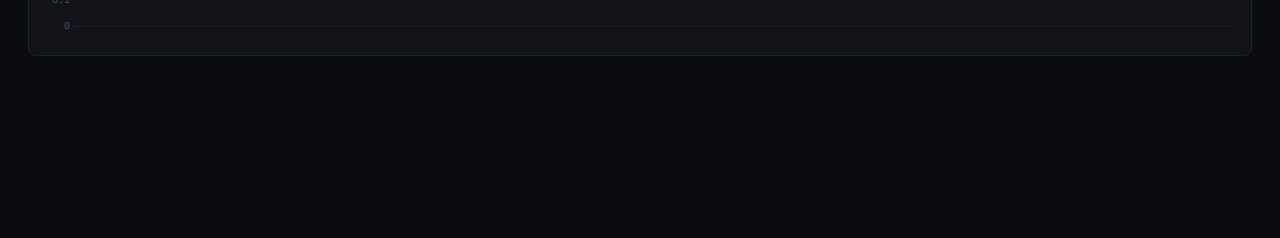
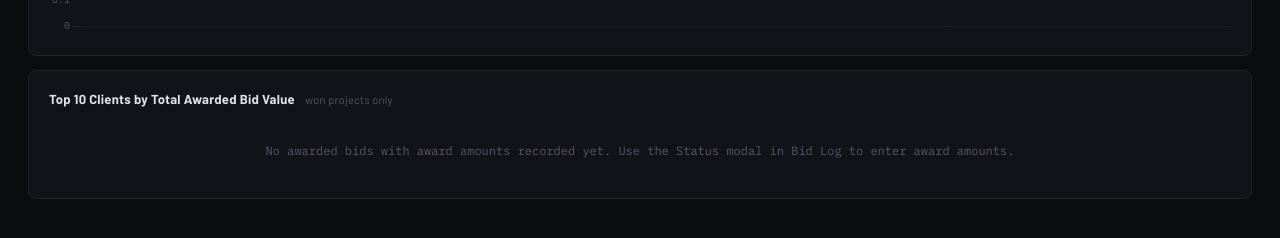
Before and after one commit to LoganAsh/LRE-Dashboard, a React (Vite) app: page / in a window 1280 px wide. Both pictures are taken after a click on the button "CLIENTS". Shown: the part 512-750 px from the top of the page. Built offline with nearby package versions, Linux system fonts and the light colour scheme; no server answers; the database is empty.

Commit message:
Clients tab: add Top 10 Clients by Total Awarded Bid Value chart

```diff
--- a/src/Clients.jsx
+++ b/src/Clients.jsx
@@ -7,10 +7,30 @@ export default function Clients({ bids }) {
   const clients = useTopClients(bids, 10);
   const maxVal = clients[0]?.total ?? 1;
 
-  // Sort by count descending for the bottom chart
+  // Sort by count descending for the count chart
   const clientsByCount = useMemo(() =>
     [...clients].sort((a, b) => b.count - a.count),
   [clients]);
+
+  // Top 10 by total awarded value
+  const clientsByAwarded = useMemo(() => {
+    const map = {};
+    bids.filter(b => b.bid_amount > 0 && b.client).forEach(b => {
+      const key = b.client.trim();
+      if (!key) return;
+      const award = b.award_amount ?? 0;
+      const effStatus = b.effective_status || b.status;
+      if (!map[key]) map[key] = { name: key, awarded: 0, count: 0 };
+      if (effStatus === 'Won' && award > 0) {
+        map[key].awarded += award;
+        map[key].count += 1;
+      }
+    });
+    return Object.values(map)
+      .filter(c => c.awarded > 0)
+      .sort((a, b) => b.awarded - a.awarded)
+      .slice(0, 10);
+  }, [bids]);
 
   const countChart = useMemo(() => ({
     labels: clientsByCount.map(c => c.name.length > 18 ? c.name.slice(0, 18) + '...' : c.name),
@@ -23,8 +43,38 @@ export default function Clients({ bids }) {
     }],
   }), [clientsByCount]);
 
+  const awardedChart = useMemo(() => ({
+    labels: clientsByAwarded.map(c => c.name.length > 18 ? c.name.slice(0, 18) + '...' : c.name),
+    datasets: [{
+      data: clientsByAwarded.map(c => c.awarded),
+      backgroundColor: 'rgba(46,189,126,0.55)',
+      borderColor: CHART_COLORS.won,
+      borderWidth: 1,
+      borderRadius: 3,
+    }],
+  }), [clientsByAwarded]);
+
+  const awardedOpts = useMemo(() => ({
+    ...CHART_DEFAULTS,
+    plugins: {
+      ...CHART_DEFAULTS.plugins,
+      tooltip: {
+        ...CHART_DEFAULTS.plugins.tooltip,
+        callbacks: { label: ctx => ' ' + fmt$(ctx.raw) },
+      },
+    },
+    scales: {
+      ...CHART_DEFAULTS.scales,
+      y: {
+        ...CHART_DEFAULTS.scales.y,
+        ticks: { ...CHART_DEFAULTS.scales.y.ticks, callback: v => fmt$(v) },
+      },
+    },
+  }), []);
+
   return (
     <div className="page">
+      {/* Volume bar list */}
       <div className="chart-card" style={{ marginBottom: 14 }}>
         <div className="chart-title">Top 10 Clients by Total Bid Volume</div>
         <div className="client-bar-list">
@@ -39,12 +89,31 @@ export default function Clients({ bids }) {
           ))}
         </div>
       </div>
-      <div className="chart-card">
+
+      {/* Count chart */}
+      <div className="chart-card" style={{ marginBottom: 14 }}>
         <div className="chart-title">Top 10 Clients by Total Bid Count</div>
         <div className="chart-wrap tall">
           <Bar data={countChart} options={CHART_DEFAULTS} />
         </div>
       </div>
+
+      {/* Awarded value chart */}
+      <div className="chart-card">
+        <div className="chart-title">
+          Top 10 Clients by Total Awarded Bid Value
+          <span> won projects only</span>
+        </div>
+        {clientsByAwarded.length === 0 ? (
+          <div style={{ color: 'var(--muted)', fontSize: 12, padding: '20px 0', textAlign: 'center' }}>
+            No awarded bids with award amounts recorded yet. Use the Status modal in Bid Log to enter award amounts.
+          </div>
+        ) : (
+          <div className="chart-wrap tall">
+            <Bar data={awardedChart} options={awardedOpts} />
+          </div>
+        )}
+      </div>
     </div>
   );
 }
```
Also changed, not shown: 3 other files (tests, documents, lock files or other folders).
